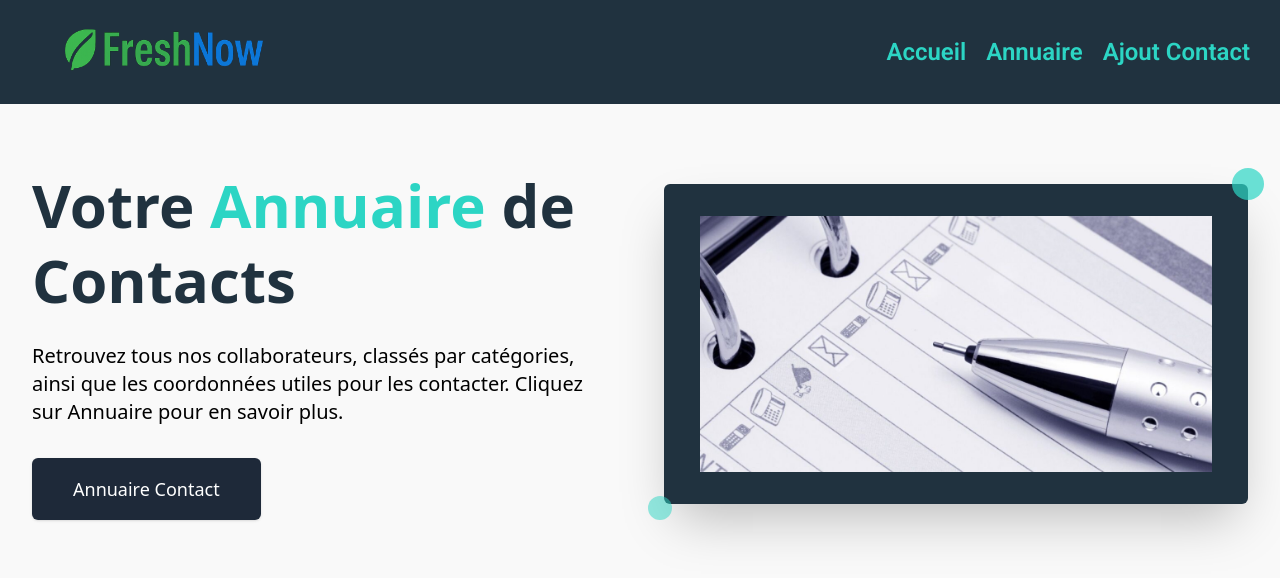
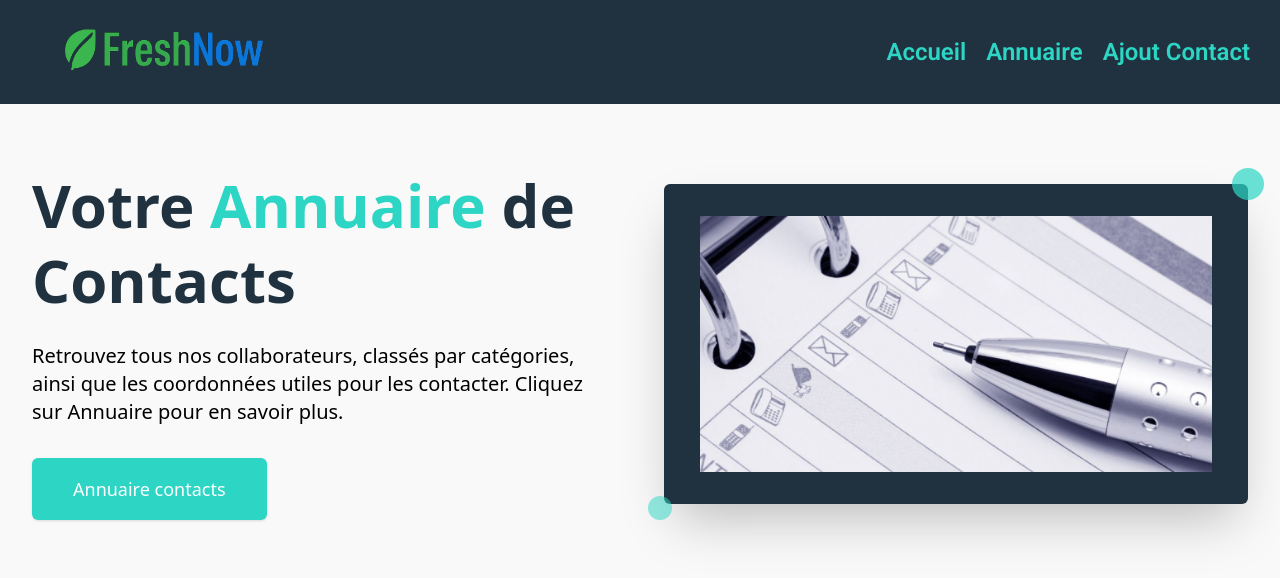
Before and after one commit to Simplon-hdf/brief-annuaire-contacts-groupe-c, an Angular app: page / in a window 1280 px wide. Shown: the top 578 px of the page. Built offline with nearby package versions, Linux system fonts and the light colour scheme.

Commit message:
feat(home.html): add routelink and improve button styling

```diff
--- a/src/app/home/home.html
+++ b/src/app/home/home.html
@@ -20,8 +20,9 @@
             <div class="mt-5 sm:mt-8 sm:flex sm:justify-center lg:justify-start">
                 <div class="rounded-md shadow">
                     <a
-                        class="w-full flex items-center justify-center px-8 py-3 border border-transparent text-base font-medium rounded-md text-white bg-gray-800 hover:bg-gray-600 md:py-4 md:text-lg md:px-10">
-                        Annuaire Contact
+
+                    routerLink="/annuaire" class="w-full flex items-center justify-center px-8 py-3 border border-transparent text-base font-medium rounded-md text-white bg-brand-azur hover:bg-brand-blue md:py-4 md:text-lg md:px-10">
+                        Annuaire contacts
                     </a>
                 </div>
 
@@ -30,7 +31,7 @@
             </article>
 
             <figure class="relative order-1 lg:order-2">
-                <div class="relative bg-brand-blue rounded-md shadow-2xl p-8 transform hover:scale-105 transition-transform duration-300">
+                <div class="relative bg-brand-blue rounded-md shadow-2xl p-8 t">
                     <img
                     src="home-image.jpg" alt="Illustration représentant un annuaire de contacts "
                     class="w-full h-auto max-w-lg mx-auto" width="500" height="400">
```
